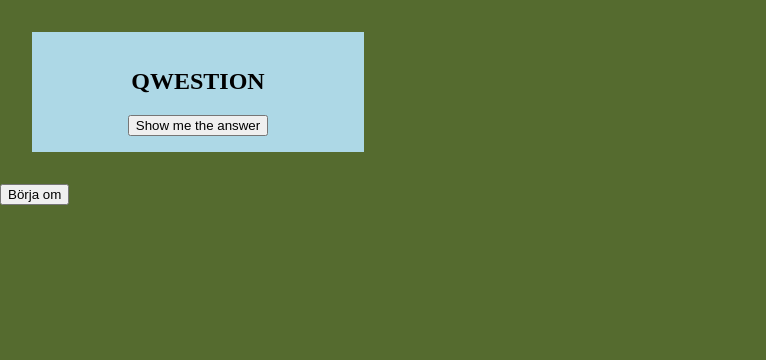
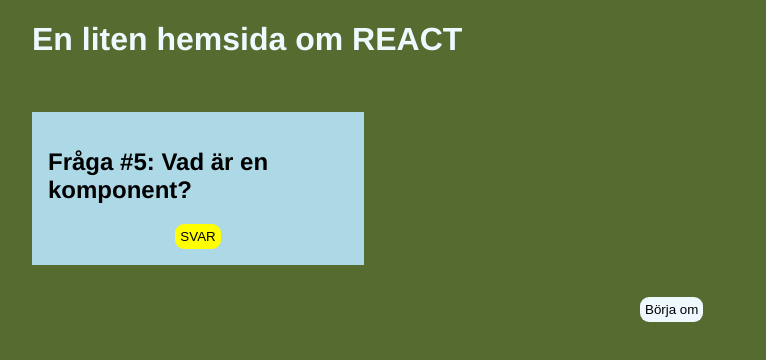
Before and after one commit to jertfelt/bulletin-board-r1-js3, a React (Create React App) app: page / in a window 1280 px wide. Shown: the top 360 px of the page, without its empty margins (0-766 px from the left). Built offline with nearby package versions, Linux system fonts and the light colour scheme.

Commit message:
som sagt, fått det att fungera för en fråga. kan peta ut varje fråga manuellt men ska kolla om jag kan göra det dynamiskt.

```diff
--- a/src/App.js
+++ b/src/App.js
@@ -1,15 +1,16 @@
-import {BulletinBoard} from "./components/BulletinBoard";
 import ReactPost from "./components/ReactPost";
 
 function App() {
-  const item = BulletinBoard[0]
-  console.log(item)
+  // const item = BulletinBoard[0]
+  // console.log(item.id)
+
   return (
     <div className="App">
+      <h1>En liten hemsida om REACT</h1>
      <ReactPost
-     id ="{BulletinBoard.id}">
+    //  id ="{BulletinBoard.id}"
+     />
 
-     </ReactPost>
     </div>
   );
 }
--- a/src/components/ReactPost.jsx
+++ b/src/components/ReactPost.jsx
@@ -17,9 +17,7 @@
   useEffect(() => {
     if (newPage){
       const allQuestions = BulletinBoard.map( item => item.question)
-      const allQuestItem = BulletinBoard.map (item => item)
-      console.log(allQuestItem)
-      setQuestItem(allQuestItem);
+      setQuestions(allQuestions)
 
     }
   }, [newPage])
@@ -27,13 +25,13 @@
 
 
   const restart = () => {
-
+  setShowButt(true);
+  setRevealAnswer(false);
   }
 
   const showMeAnswer = () => {
     setIsLoading(true);
     setShowButt(false);
-
  };
 
  useEffect(() => {
@@ -51,17 +49,15 @@
   <div>
   <article className="react-post grid">
     <span className="grid-item">
-    <h2 className="question">
-      {questions
-    }</h2>
+    <h2 className="question">Fråga #{BulletinBoard[0].id}: {BulletinBoard[0].question}</h2>
     {showButt ?
     <button className="reveal"
-    onClick={showMeAnswer} >Show me the answer </button> :null }
+    onClick={showMeAnswer}> SVAR</button> :null }
      {isLoading ? <Loading /> : null }
-     {revealAnswer ? <h3 className="answer">{answer}</h3> : null }
+     {revealAnswer ? <h3 className="answer">{BulletinBoard[0].answer}</h3> : null }
      </span>
   </article>
-  <button className="restart" onClick={restart} >Börja om</button>
+  <button className="restart" onClick={restart}> Börja om</button>
   </div> );
 }
 
--- a/src/index.css
+++ b/src/index.css
@@ -1,6 +1,7 @@
 body {
   margin: 0;
   background-color: darkolivegreen;
+  font-family: 'Franklin Gothic Medium', 'Arial Narrow', Arial, sans-serif;
 }
 
 .loader {
@@ -33,5 +34,19 @@
 }
 
 button {
+  border:none;
+  border-radius: 9px;
+  padding:5px;
+  background-color: yellow;
+}
 
+.restart{
+  background-color: aliceblue;
+  margin: 0 auto;
+  margin-left:50%;
 }
+
+h1{
+  padding-left:2rem;
+  color:aliceblue;
+}
```
